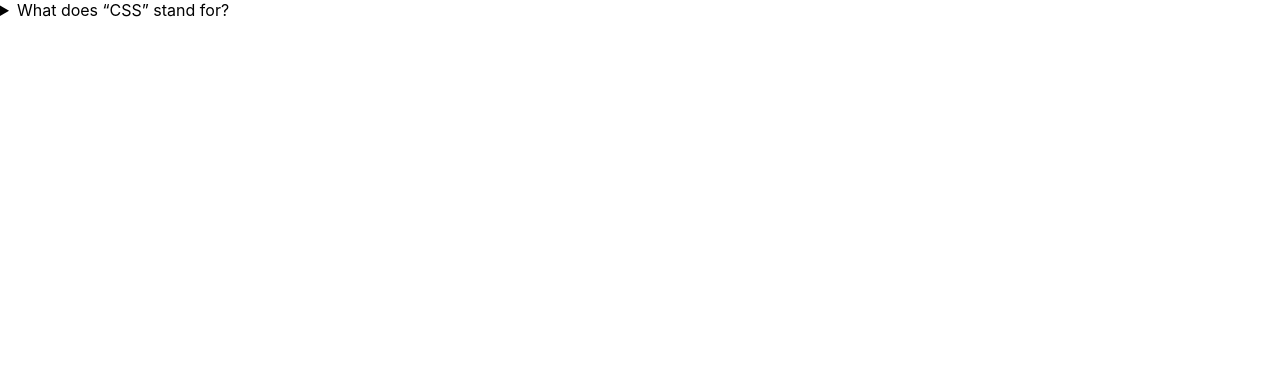
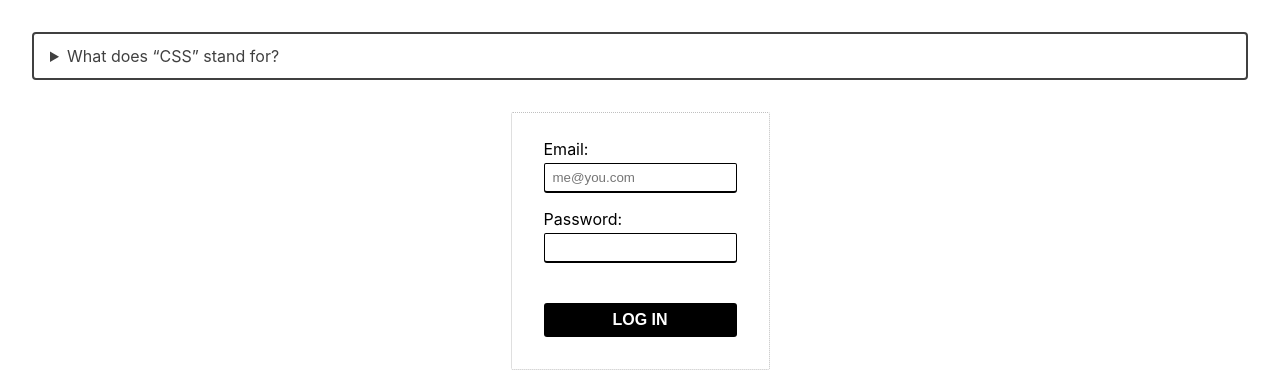
Before and after one commit to gah-code/modern-component-arch, a React (Create React App) app: page / in a window 1280 px wide. Shown: the top 376 px of the page. Built offline with nearby package versions, Linux system fonts and the light colour scheme.

Commit message:
LoginForm

```diff
--- a/src/App.js
+++ b/src/App.js
@@ -1,21 +1,49 @@
-import logo from './logo.svg';
-// import './App.css';
+import LoginForm from './LoginForm';
 import styled from 'styled-components';
 
 function FrequentlyAskedQuestion({ question, answer }) {
   return (
-    <details className='faq'>
-      <summary>{question}</summary>
-      <div className='answer'>{answer}</div>
-    </details>
+    <Wrapper className='faq'>
+      <Question>{question}</Question>
+      <Answer className='answer'>{answer}</Answer>
+    </Wrapper>
   );
 }
 
+const Wrapper = styled.details`
+  font-size: 1rem;
+  color: hsl(0deg 0% 25%);
+  margin: 32px;
+  border: 2px solid;
+  border-radius: 4px;
+`;
+
+const Question = styled.summary`
+  cursor: pointer;
+  padding: 12px 16px;
+  outline-offset: 5px;
+`;
+
+const Answer = styled.div`
+  background: hsl(0deg 0% 92.5%);
+  border-radius: 0 0 4px 4px;
+  padding: 12px 17px;
+  font-style: italic;
+`;
+
 const App = () => (
-  <FrequentlyAskedQuestion
-    question='What does “CSS” stand for?'
-    answer='Cool Styling Strategy'
-  />
+  <>
+    <FrequentlyAskedQuestion
+      question='What does “CSS” stand for?'
+      answer='Cool Styling Strategy'
+    />
+    <LoginForm
+      handleSubmit={(ev) => {
+        ev.preventDefault();
+        alert('Submitted!');
+      }}
+    />
+  </>
 );
 
 export default App;
--- /dev/null
+++ b/src/LoginForm.js
@@ -0,0 +1,68 @@
+import styled from 'styled-components';
+
+function LoginForm({ handleSubmit }) {
+  return (
+    <Wrapper onSubmit={handleSubmit}>
+      <Label>
+        Email:
+        <TextInput type='email' placeholder='me@you.com' />
+      </Label>
+      <Label>
+        Password:
+        <TextInput type='password' />
+      </Label>
+      <SubmitButton type='submit'>Log In</SubmitButton>
+    </Wrapper>
+  );
+}
+
+const Wrapper = styled.form`
+  width: max-content;
+  margin: 16px auto;
+  border: 1px dotted silver;
+  padding: 26px 32px 32px;
+  border-radius: 2px;
+`;
+
+const Label = styled.label`
+  display: block;
+  margin-bottom: 16px;
+`;
+
+const TextInput = styled.input`
+  display: block;
+  width: 175px;
+  border: 1px solid black;
+  border-bottom-width: 2px;
+  padding: 6px 8px;
+  margin-top: 4px;
+  border-radius: 2px 2px 3px 3px;
+
+  &:focus {
+    outline: 3px auto blue;
+    outline-offset: 2px;
+    border-color: transparent;
+  }
+`;
+
+const SubmitButton = styled.button`
+  display: block;
+  margin-top: 40px;
+  width: 100%;
+  background: black;
+  color: white;
+  padding: 8px;
+  border: none;
+  font-size: 1rem;
+  font-weight: 600;
+  text-transform: uppercase;
+  border-radius: 3px;
+
+  &:focus {
+    outline: 3px auto blue;
+    background: blue;
+    outline-offset: 2px;
+  }
+`;
+
+export default LoginForm;
```
Also changed, not shown: src/ContentCard.js (added, +22 -0 lines).
